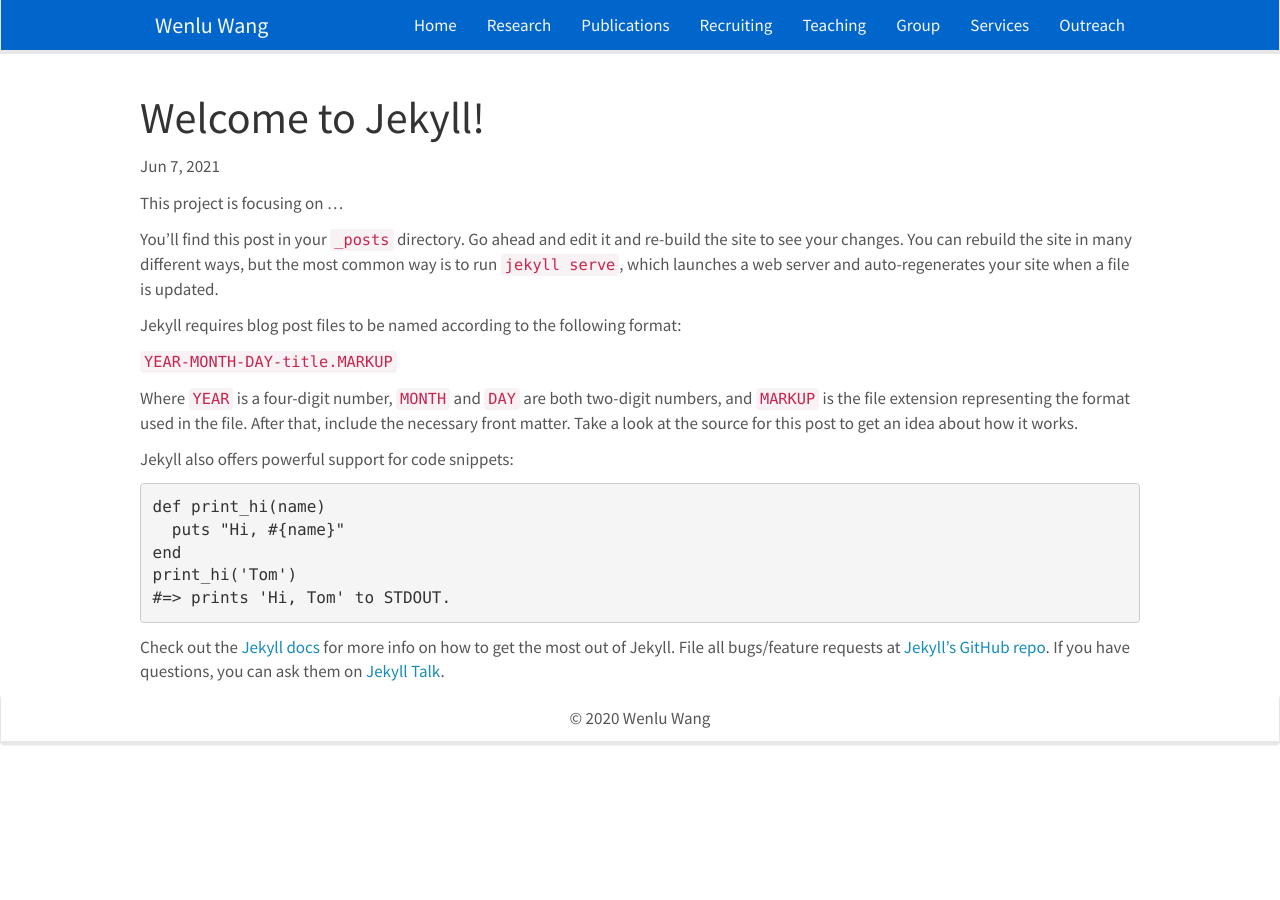
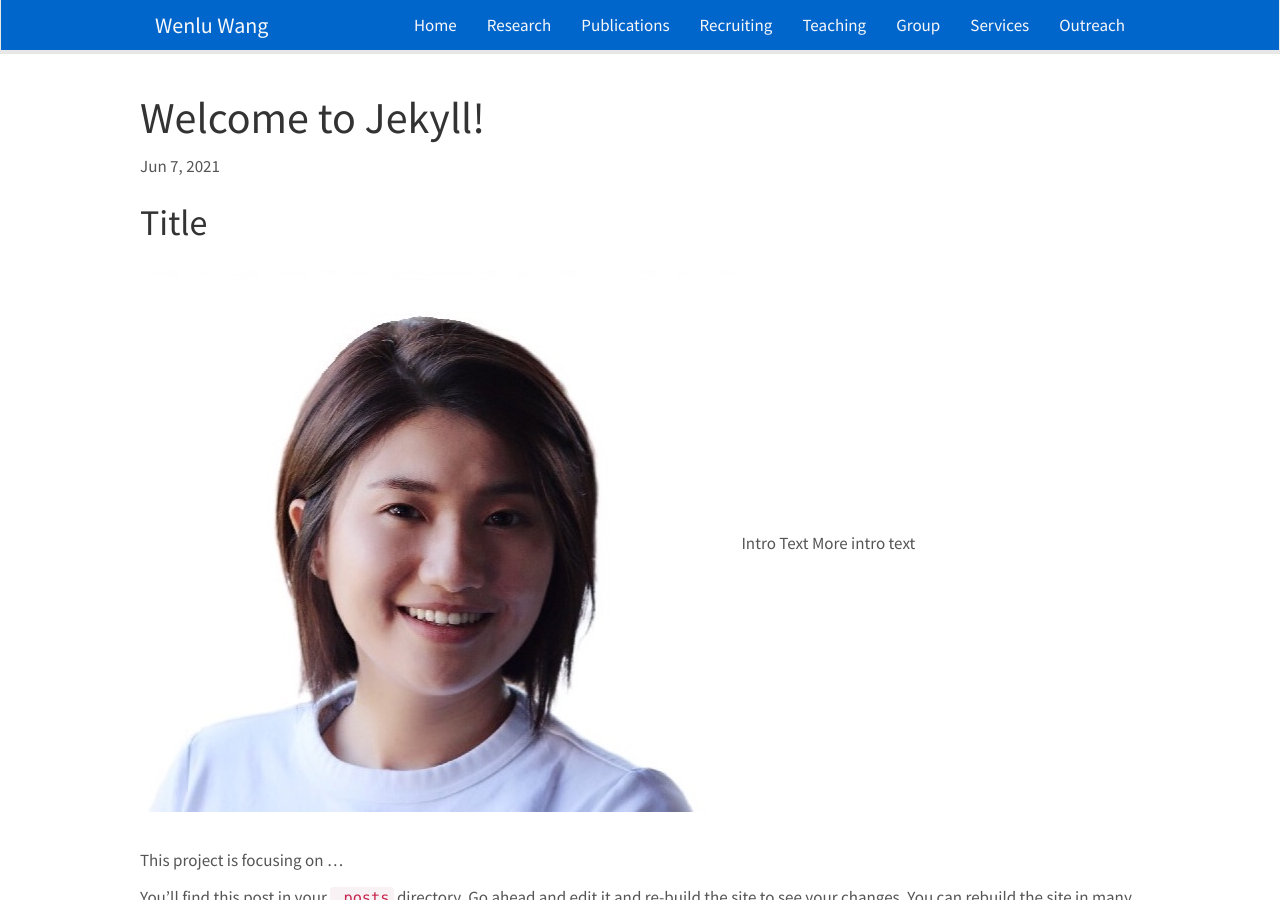
Before and after one commit to WENLU-W/WENLU-W.github.io, a Jekyll site: the page built from docs/_posts/2021-06-22-project1.md, in a window 1280 px wide and 900 px high. Built offline with Jekyll 4.4.1, drawn with Linux system fonts in a browser that asks for light colours; nearby versions of some CDN libraries.

Commit message:
Update 2021-06-22-project1.md

```diff
--- a/docs/_posts/2021-06-22-project1.md
+++ b/docs/_posts/2021-06-22-project1.md
@@ -4,6 +4,12 @@ title:  "Welcome to Jekyll!"
 date:   2021-06-07 13:27:04 -0400
 categories: Project
 ---
+
+## Title
+
+![Image alt]({{ site.baseurl }}/images/wenlu.jpg "image title")
+Intro Text
+More intro text
 
 This project is focusing on ...
 
```
